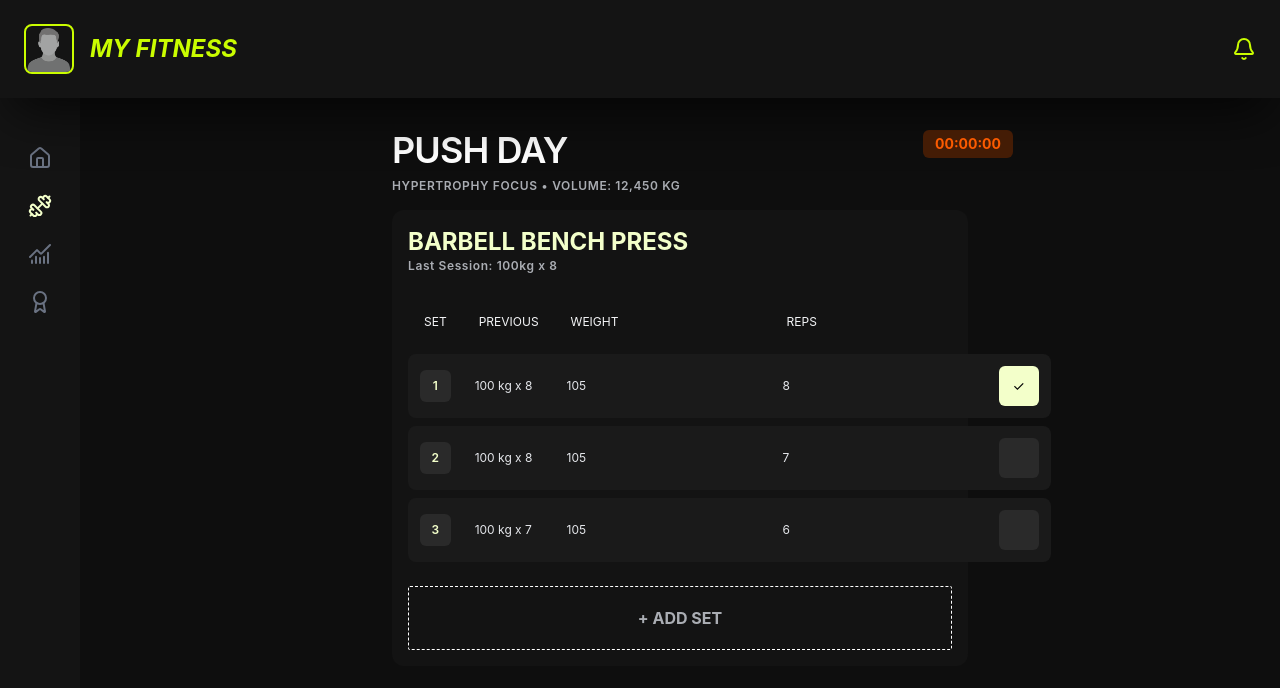
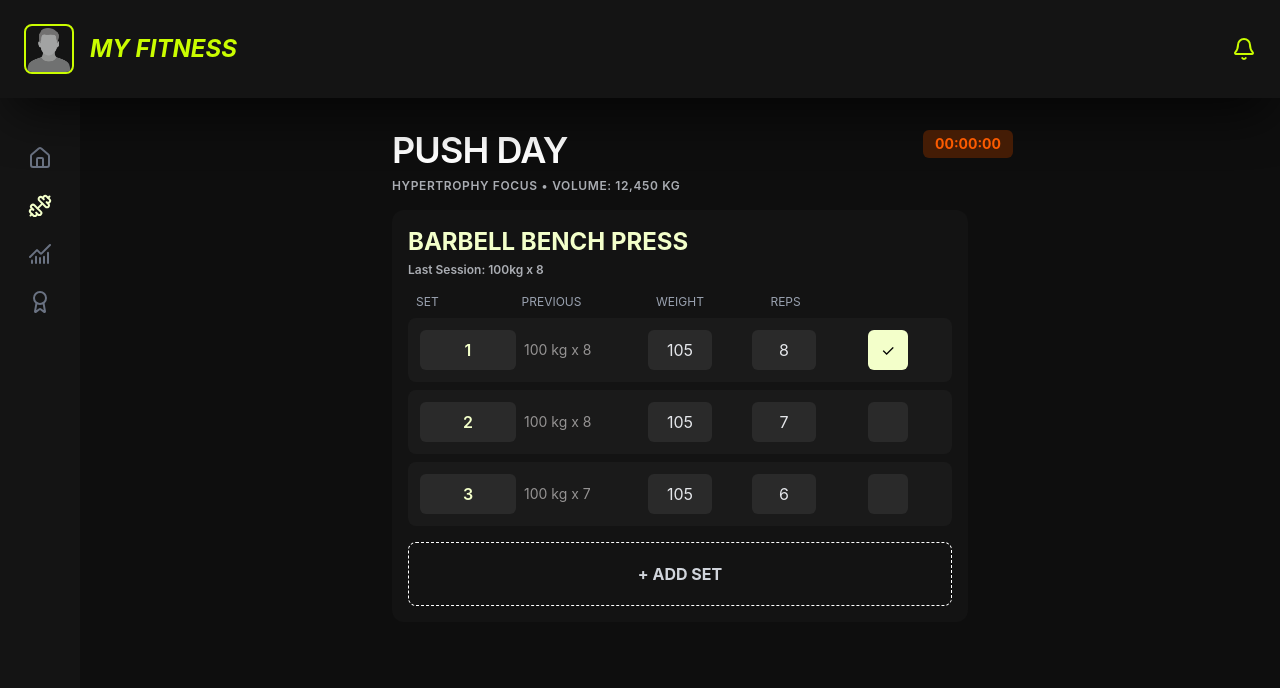
Before and after one commit to LuisAguiarGIT/myFitness, a Next.js app: page /WorkoutLog in a window 1280 px wide. Shown: the top 688 px of the page. Built offline with nearby package versions, Linux system fonts and the light colour scheme.

Commit message:
Redone table

```diff
--- a/src/components/WorkoutTable.tsx
+++ b/src/components/WorkoutTable.tsx
@@ -2,7 +2,6 @@
 
 import {
   createColumnHelper,
-  flexRender,
   getCoreRowModel,
   useReactTable,
 } from '@tanstack/react-table';
@@ -11,15 +10,15 @@ import { useState, useMemo } from 'react';
 export type Set = {
   set: number;
   previous: string;
-  weight: number;
-  reps: number;
+  weight: string;
+  reps: string;
   done: boolean;
 };
 
 const setsArray = [
-  { set: 1, previous: '100 kg x 8', weight: 105, reps: 8, done: true },
-  { set: 2, previous: '100 kg x 8', weight: 105, reps: 7, done: false },
-  { set: 3, previous: '100 kg x 7', weight: 105, reps: 6, done: false },
+  { set: 1, previous: '100 kg x 8', weight: '105', reps: '8', done: true },
+  { set: 2, previous: '100 kg x 8', weight: '105', reps: '7', done: false },
+  { set: 3, previous: '100 kg x 7', weight: '105', reps: '6', done: false },
 ];
 
 export default function WorkoutTable() {
@@ -47,11 +46,10 @@ export default function WorkoutTable() {
 
           return (
             <input
-              type="number"
+              className="p-4 w-1/2 text-center text-xl bg-[#262626] rounded-md"
+              type="text"
               value={value}
-              onChange={(e) =>
-                updateSet(rowIndex, 'weight', Number(e.target.value))
-              }
+              onChange={(e) => updateSet(rowIndex, 'weight', e.target.value)}
             />
           );
         },
@@ -64,11 +62,10 @@ export default function WorkoutTable() {
 
           return (
             <input
-              type="number"
+              className="p-4 w-1/2 text-center text-xl bg-[#262626] rounded-md"
+              type="text"
               value={value}
-              onChange={(e) =>
-                updateSet(rowIndex, 'reps', Number(e.target.value))
-              }
+              onChange={(e) => updateSet(rowIndex, 'reps', e.target.value)}
             />
           );
         },
@@ -128,8 +125,8 @@ export default function WorkoutTable() {
     const newSet: Set = {
       set: getSetNumber,
       previous: getPreviousVolume(),
-      weight: 0,
-      reps: 0,
+      weight: '',
+      reps: '',
       done: false,
     };
 
@@ -139,51 +136,79 @@ export default function WorkoutTable() {
   return (
     <div className="bg-[#131313] p-4 mt-4 rounded-xl">
       <h1 className="text-2xl font-bold text-[#F3FFCA]">BARBELL BENCH PRESS</h1>
-      <div className="flex text-xs font-semibold tracking-wider text-gray-300/80">
-        <span>Last Session: 100kg x 8</span>
+
+      <div className="text-xs text-gray-300/80 font-semibold mt-1">
+        Last Session: 100kg x 8
       </div>
-      <div className="pt-4">
-        <table className="w-full border-separate border-spacing-y-2 border-spacing-x-0 text-xs">
-          <thead>
-            {table.getHeaderGroups().map((headerGroup) => (
-              <tr key={headerGroup.id}>
-                {headerGroup.headers.map((header) => (
-                  <th
-                    key={header.id}
-                    className="whitespace-nowrap p-2 text-left font-normal text-gray-100"
-                  >
-                    <div className="p-2">
-                      {flexRender(
-                        header.column.columnDef.header,
-                        header.getContext(),
-                      )}
-                    </div>
-                  </th>
-                ))}
-              </tr>
-            ))}
-          </thead>
-          <tbody>
-            {table.getRowModel().rows.map((row) => (
-              <tr key={row.id}>
-                {row.getVisibleCells().map((cell) => (
-                  <td
-                    key={cell.id}
-                    className="p-3 text-gray-200 bg-[#1A1A1A] first:rounded-l-lg last:rounded-r-lg"
-                  >
-                    {flexRender(cell.column.columnDef.cell, cell.getContext())}
-                  </td>
-                ))}
-              </tr>
-            ))}
-          </tbody>
-        </table>
+
+      {/* HEADER */}
+      <div className="grid grid-cols-5 text-xs text-gray-400 mt-4 mb-2 px-2">
+        <div className="text-leftr">SET</div>
+        <div className="text-left">PREVIOUS</div>
+        <div className="text-center">WEIGHT</div>
+        <div className="text-center">REPS</div>
+        <div className="text-center"></div>
       </div>
+
+      {/* ROWS */}
+      <div className="space-y-2">
+        {sets.map((row, index) => (
+          <div
+            key={row.set}
+            className="grid grid-cols-5 items-center bg-[#1A1A1A] rounded-lg p-3"
+          >
+            {/* SET */}
+            <div className="mr-2">
+              <div className="bg-[#2A2A2A] w-full h-10 flex items-center justify-center rounded-md text-[#F3FFCA] font-semibold">
+                {row.set}
+              </div>
+            </div>
+
+            {/* PREVIOUS */}
+            <div className="text-[#959393] text-sm">{row.previous}</div>
+
+            {/* WEIGHT */}
+            <div className="flex justify-center">
+              <input
+                className="w-16 bg-[#2A2A2A] text-center rounded-md py-2 outline-none text-gray-200"
+                value={row.weight}
+                onChange={(e) => updateSet(index, 'weight', e.target.value)}
+              />
+            </div>
+
+            {/* REPS */}
+            <div className="flex justify-center">
+              <input
+                className="w-16 bg-[#2A2A2A] text-center rounded-md py-2 outline-none text-gray-200"
+                value={row.reps}
+                onChange={(e) => updateSet(index, 'reps', e.target.value)}
+              />
+            </div>
+
+            {/* DONE */}
+            <div className="flex justify-center">
+              <button
+                onClick={() => updateSet(index, 'done', !row.done)}
+                className={`w-10 h-10 rounded-md flex items-center justify-center transition
+                  ${
+                    row.done
+                      ? 'bg-[#F3FFCA] text-black'
+                      : 'bg-[#2A2A2A] text-transparent'
+                  }`}
+              >
+                ✓
+              </button>
+            </div>
+          </div>
+        ))}
+      </div>
+
+      {/* ADD BUTTON */}
       <button
-        className="w-full rounded-xs border border-dashed h-16 cursor-pointer mt-4 transition delay-150 hover:bg-[#0E0E0E]"
+        className="w-full border border-dashed h-16 mt-4 rounded-lg hover:bg-[#0E0E0E] transition"
         onClick={addNewSet}
       >
-        <p className="font-bold text-gray-300/80">+ ADD SET</p>
+        <p className="text-gray-300 font-bold">+ ADD SET</p>
       </button>
     </div>
   );
```
